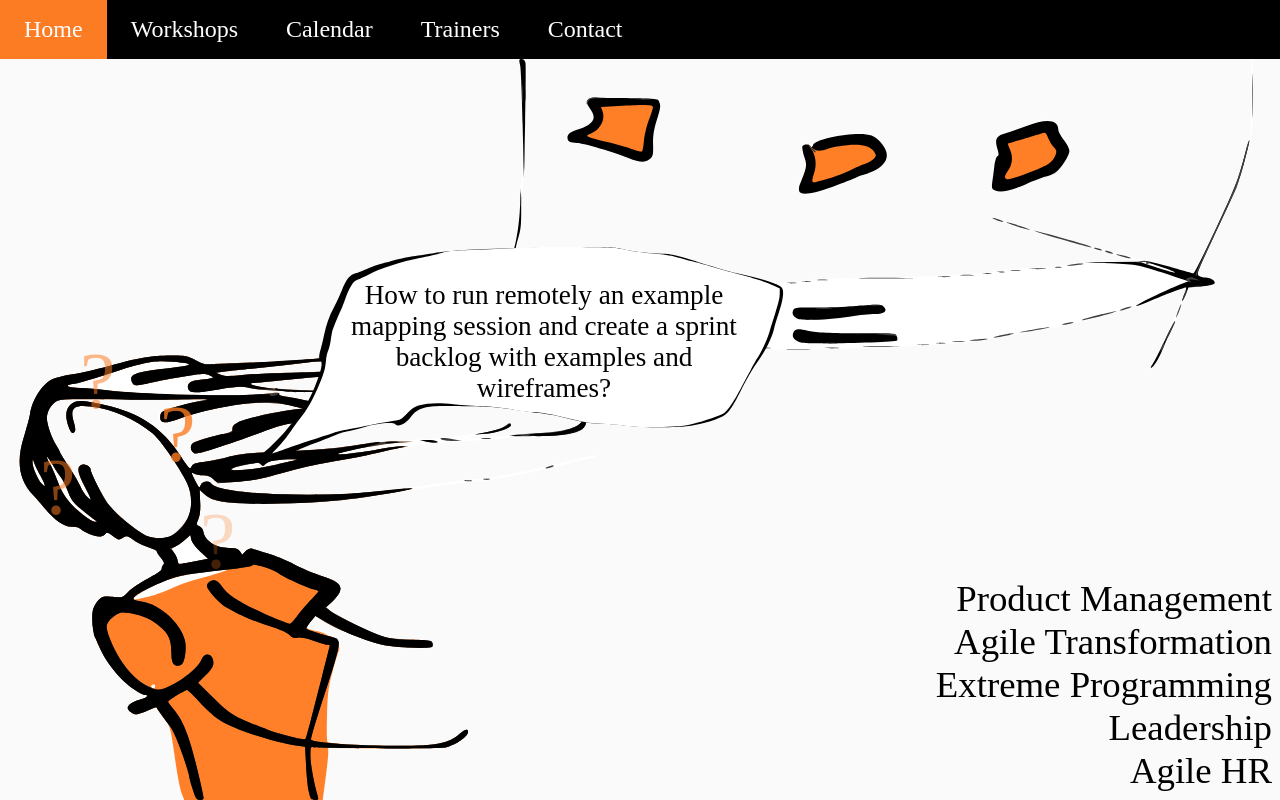
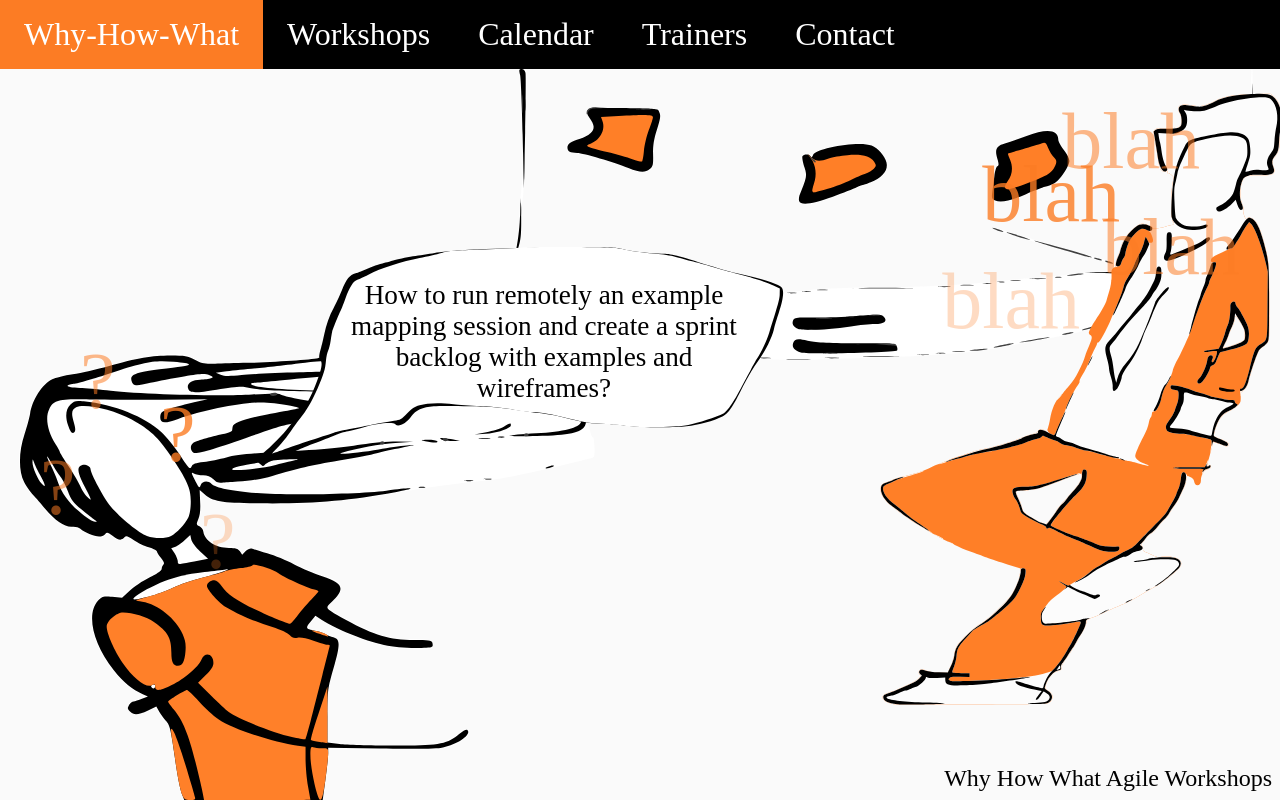
Before and after one commit to tmoranskit/fesle.eu, a plain HTML site: page index.html in a window 1280 px wide. Drawn offline with Linux system fonts and the light colour scheme.

Commit message:
home css html

```diff
--- a/index.html
+++ b/index.html
@@ -10,7 +10,7 @@
 <body>
     <nav>
         <ul>
-            <li><a href="#home">Home</a></li>
+            <li><a href="#home">Why-How-What</a></li>
             <li><a href="#home">Workshops</a></li>
             <li><a href="#calendar">Calendar</a></li>
             <li><a href="#trainers">Trainers</a></li>
@@ -19,8 +19,9 @@
     </nav>
     <section>
         <img src="resources/images/whiteboard.svg" class="whiteboard" style="float:right"  alt="">
-        <img src="resources/images/women.svg" class="woman" alt="">
-        <img src="resources/images/question.svg" class="question" alt="">
+        <img src="resources/images/man.svg" class="man" alt="">
+        <img src="resources/images/woman.svg" class="woman" alt="">
+
 
         <div class="questionmark" id="qm1">?</div>
         <div class="questionmark" id="qm2">?</div>
@@ -28,15 +29,19 @@
         <div class="questionmark" id="qm4">?</div>
         <div class="questionmark" id="qm5">?</div>
 
+        <div class="questionmark" id="qm6">blah</div>
+        <div class="questionmark" id="qm7">blah</div>
+        <div class="questionmark" id="qm8">blah</div>
+        <div class="questionmark" id="qm9">blah</div>
+        <div class="questionmark" id="qm10">blah</div>
+
+        <img src="resources/images/question.svg" class="question" alt="">
+
         <div class="questiontxt">
             <a href="#home"  class="questionlink">How to run remotely an example mapping session and create a sprint backlog with examples and wireframes?</a>
         </div>
         <footer>
-            <a href="#home">Product Management</a>
-            <a href="#home">Agile Transformation</a>
-            <a href="#home">Extreme Programming</a>
-            <a href="#home">Leadership</a>
-            <a href="#home">Agile HR</a>
+            <a href="#home">Why How What Agile Workshops</a>
 
         </footer>
     </section>
--- a/resources/css/style.css
+++ b/resources/css/style.css
@@ -8,7 +8,7 @@ footer {
     flex-direction: column;
     justify-content: flex-end;
     align-items: flex-end;
-    font-size:  4.6vmin;
+    font-size:  3vmin;
     padding: 1vh 1vh;
 }
 
@@ -29,6 +29,13 @@ img.woman {
     bottom:0px;
     height: 60vmin;
     left: 0px;
+}
+
+img.man {
+    position:fixed;
+    bottom:10vh;
+    height: 80vmin;
+    right: -5vmin;
 }
 
 img.whiteboard {
@@ -86,7 +93,7 @@ ul {
     padding: 0;
     overflow: hidden;
     background-color: #000;
-    font-size: 3vh;
+    font-size: 4vmin;
 }
 
 
@@ -94,8 +101,8 @@ ul {
 li a {
     display: block;
     color: white;
-    text-align: center;
-    padding: 2vh 3vh;
+    text-align: left;
+    padding:  2vmin 3vmin;
     text-decoration: none;
 }
 
@@ -109,12 +116,12 @@ li a:hover:not(.active) {
 
 .questionmark {
     position: fixed;
-    animation-name: animation;
+    animation-name: animation1;
     animation-duration: 6s;
     animation-timing-function: linear;
     animation-iteration-count: infinite;
     font-size: 10vmin;
-    bottom:20vmin;
+    bottom: 20vmin;
     opacity: 0;
     color: #fc7c24;;
 }
@@ -144,13 +151,49 @@ li a:hover:not(.active) {
     left: 15vmin;
 }
 
-  @keyframes animation {
+#qm6, #qm7, #qm8, #qm9, #qm10 {
+    bottom: 50vmin;
+    animation-name: animation2;
+}
+
+#qm6 {
+    animation-delay: 1s;
+    right: 10vmin;
+}
+
+#qm7 {
+    animation-delay: 2s;
+    right: 20vmin;
+}
+
+#qm8 {
+    animation-delay: 3s;
+    right: 5vmin;
+}
+
+#qm9 {
+    animation-delay: 4s;
+    right: 25vmin;
+}
+
+#qm10 {
+    animation-delay: 5s;
+    right: 15vmin;
+}
+
+  @keyframes animation1 {
     0%   {opacity: 0; bottom:20vmin;}
     50%  {opacity: 0.8; bottom:40vmin;}
     100% {opacity: 0; bottom:60vmin;}
   }
 
-  @media only screen and (min-width:600px) {
+  @keyframes animation2 {
+    0%   {opacity: 0; bottom:50vmin;}
+    50%  {opacity: 0.8; bottom:70vmin;}
+    100% {opacity: 0; bottom:90vmin;}
+  }
+
+  @media (min-width:600px){
     /* For mobile phones: */
     li {
         float: left;
```
Also changed, not shown: resources/images/man.png (added), resources/images/man.svg (added), resources/images/manbg.png (added), resources/images/whiteboardbg.png (added), resources/images/whiteboardbg.svg (added), resources/images/woman.png (renamed from resources/images/women.png), resources/images/woman.svg (added), resources/images/womanbg.png (added), resources/images/womanold.svg (renamed from resources/images/women.svg).
